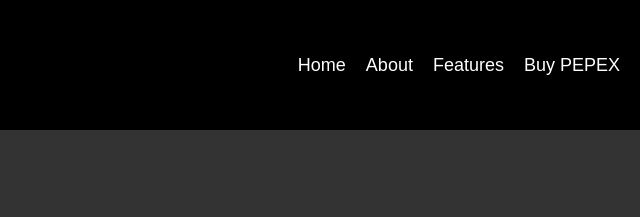
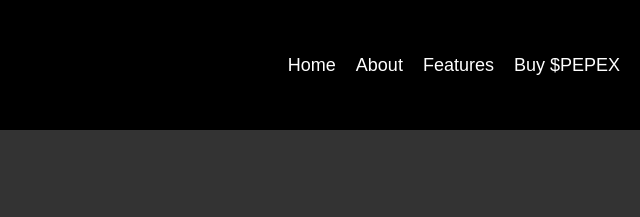
Before and after one commit to megamows/pepex-website, a plain HTML site: page index.html in a window 1280 px wide. Shown: the top 217 px of the page, 640-1280 px from the left. Drawn offline with nearby package versions, Linux system fonts and the light colour scheme.

Commit message:
Update index.html

```diff
--- a/index.html
+++ b/index.html
@@ -21,7 +21,7 @@
                 <li><a href="#">Home</a></li>
                 <li><a href="#">About</a></li>
                 <li><a href="#">Features</a></li>
-                <li><a href="https://dexscreener.com/solana/fxacs7rapy6vxjfzutjuards2yjivwdulo3sjkcjrebf" target="_blank">Buy PEPEX</a></li>
+                <li><a href="https://dexscreener.com/solana/fxacs7rapy6vxjfzutjuards2yjivwdulo3sjkcjrebf" target="_blank">Buy $PEPEX</a></li>
             </ul>
         </nav>
     </header>
```
